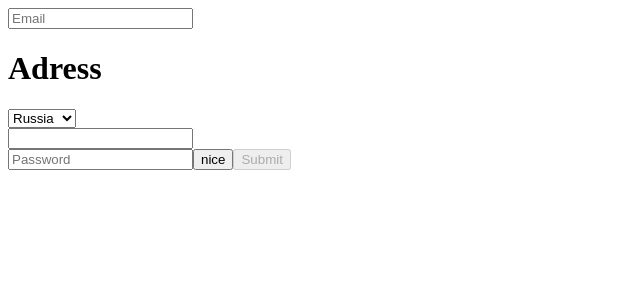
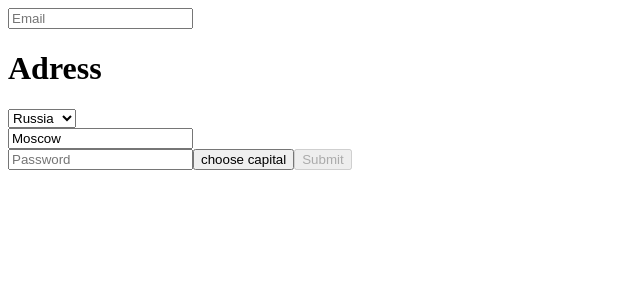
Before and after one commit to yeapman/Angular10, an Angular app: page / in a window 1280 px wide. Shown: the top 300 px of the page, without its empty margins (0-640 px from the left). Built offline with nearby package versions, Linux system fonts and the light colour scheme.

Commit message:
added dynamic updates of forms

```diff
--- a/src/app/app.component.html
+++ b/src/app/app.component.html
@@ -25,13 +25,13 @@
           </select>
         </div>
 
-        <input type="text" formControlName="city">
+        <input type="text" formControlName="city" >
       </div>
 
 
     <input type="text" placeholder="Password" formControlName="password">
 
-    <button type="button">nice</button>
+    <button type="button" (click)="setCapital()">choose capital</button>
 
 
     <button type="submit" [disabled]="form.invalid">Submit</button>
--- a/src/app/app.component.ts
+++ b/src/app/app.component.ts
@@ -15,7 +15,7 @@ export class AppComponent implements OnInit {
       password: new FormControl(null, [Validators.required, Validators.minLength(6)]),
       adress: new FormGroup({
         country: new FormControl('ru'),
-        city: new FormControl('', Validators.required)
+        city: new FormControl('Moscow', Validators.required)
       })
     })
   }
@@ -27,4 +27,21 @@ export class AppComponent implements OnInit {
     console.log(this.form.value)
   }
 
+  setCapital() {
+    const cityMap = {
+      ru: 'Moskow',
+      ua: 'Kyiv',
+      by: 'Belarus'
+    }
+
+    const cityKey = this.form.get('adress').get('country').value
+    const city = cityMap[cityKey];
+    console.log(city);
+
+    this.form.patchValue({
+      adress: {city}
+      }
+    )
+  }
+
 }
```
